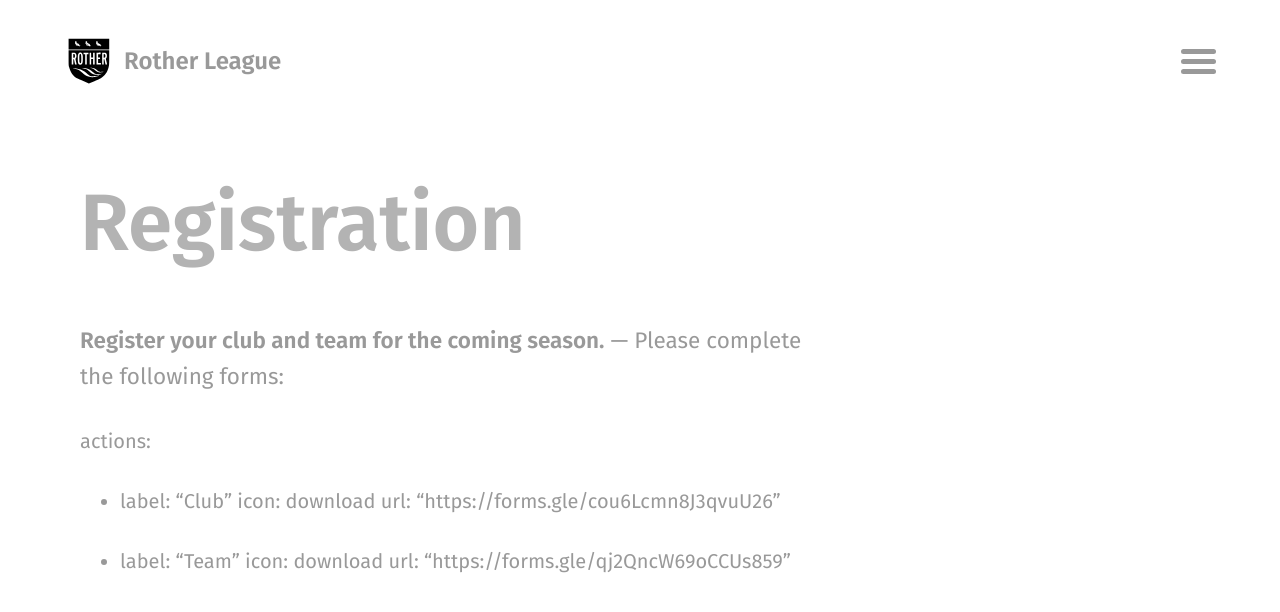
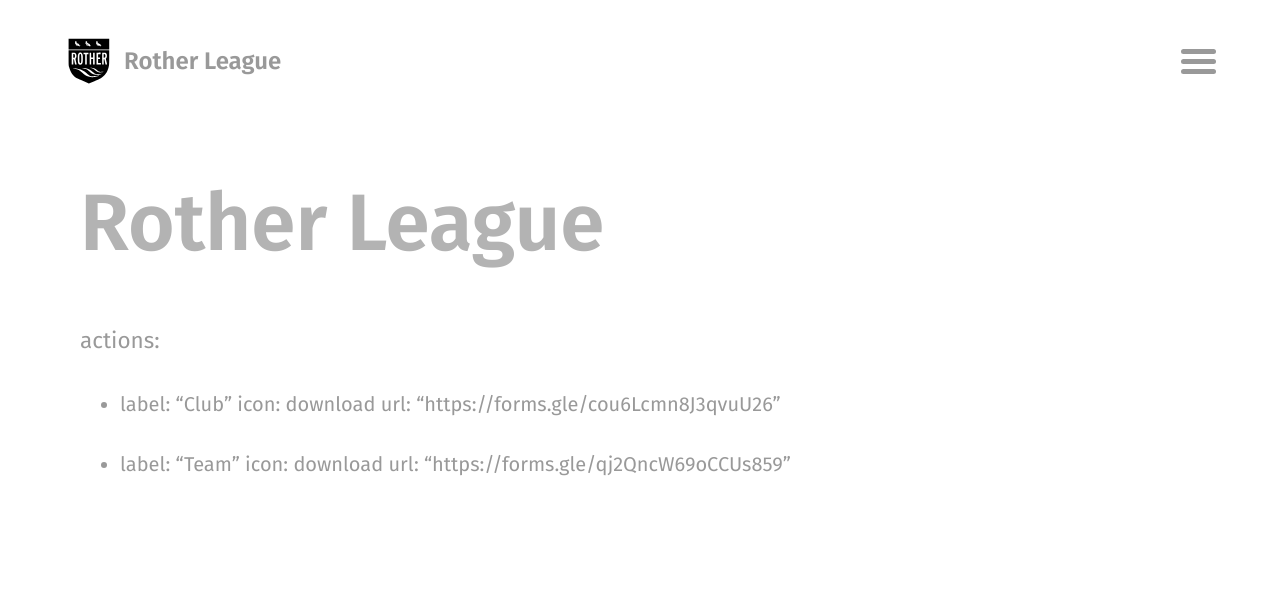
Before and after one commit to rotherleague/Rother, a Jekyll site: the page built from registration.md, in a window 1280 px wide and 900 px high. Shown: the top 612 px of the window. Built offline with Jekyll 4.4.1, drawn with Linux system fonts in a browser that asks for light colours; nearby versions of some CDN libraries; our own code applies the rules of GitHub Pages for plain Markdown files.

Commit message:
Update registration.md

```diff
--- a/registration.md
+++ b/registration.md
@@ -1,20 +1,9 @@
 ---
 title: "Registration"
 layout: page
+introduction: | Register your club and team for the coming season.
 ---
 
-<!---
-__Registration has now ended for the 2019/2020 season.__
- -->
-
-
-
-
-
-
-
-__Register your club and team for the coming season.__
-  --- Please complete the following forms:
 
 
 actions:
```
